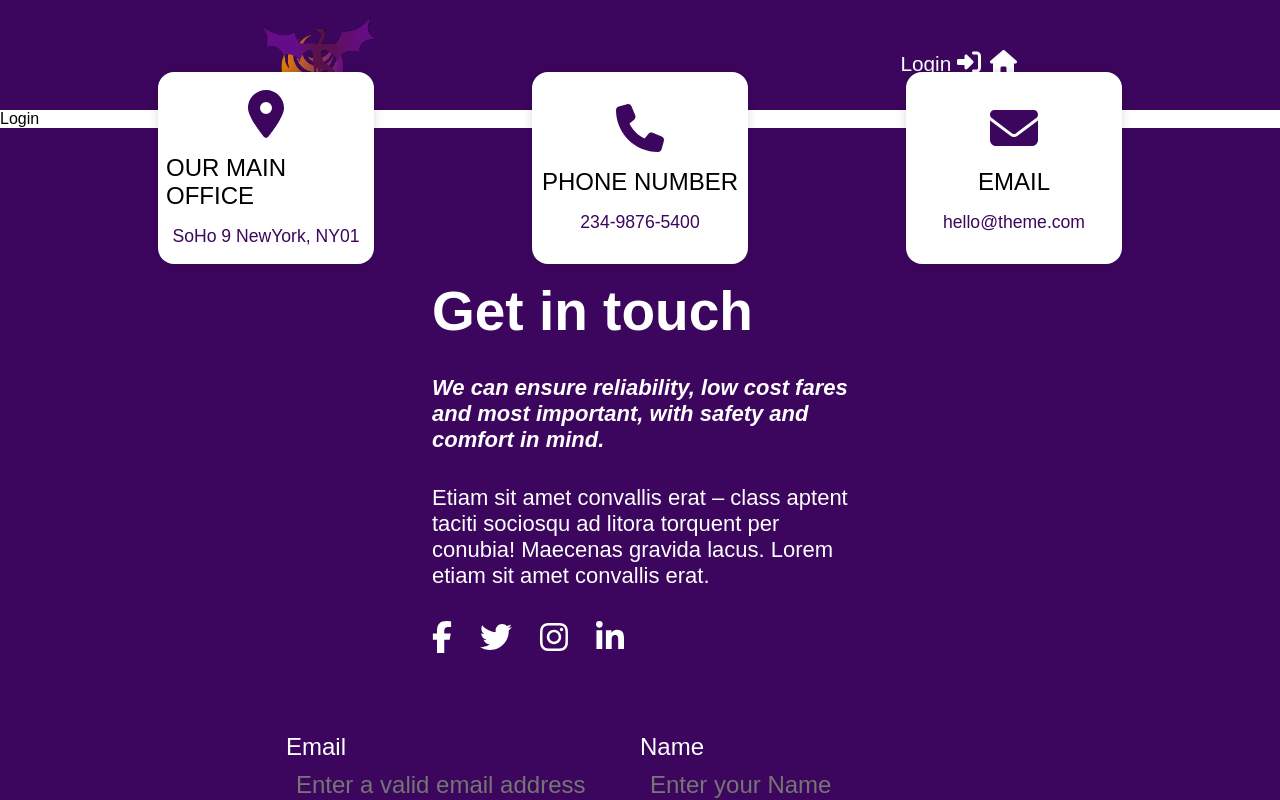
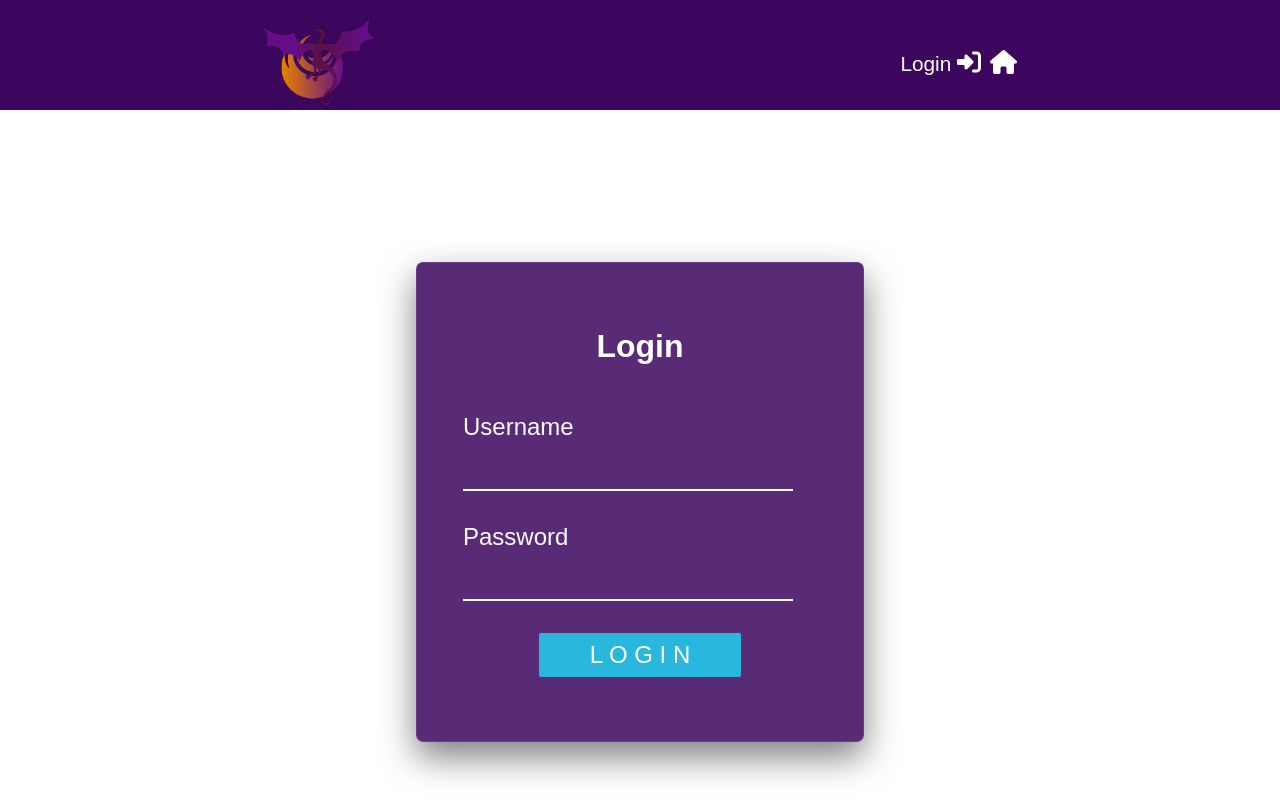
Before and after one commit to khashayaryaghma/WebSoftwareDevelopers, a React (Create React App) app in the folder client/: page /login in a window 1280 px wide. Shown: the top 800 px of the page. Built offline with nearby package versions, Linux system fonts and the light colour scheme.

Commit message:
create Login form

```diff
--- a/client/src/pages/Login/Login.js
+++ b/client/src/pages/Login/Login.js
@@ -1,8 +1,24 @@
-import React from 'react'
-
+import { StyledForm, StyledH1, StyledLogin } from "./Login.styles"
+import Input from "../../components/Input/Input"
+import Button from "../../components/Button/Button"
 function Login() {
   return (
-    <div>Login</div>
+    <StyledLogin>
+      <StyledForm>
+        <StyledH1>Login</StyledH1>
+        <Input label="Username" type="text"/>
+        <Input label="Password" type="password"/>
+          <Button
+              bgColor="#29B7DD"
+              color="white"
+              brRadius="2px"
+              pd="0.5rem 3.2rem"
+              fSize="1.5rem"
+          >
+              L O G I N
+          </Button>
+      </StyledForm>
+    </StyledLogin>
   )
 }
 
--- /dev/null
+++ b/client/src/pages/Login/Login.styles.js
@@ -0,0 +1,31 @@
+import styled from "styled-components";
+
+export const StyledLogin = styled.section`
+    min-height: 53rem;
+    padding-bottom: 5vmax;
+    display: flex;
+    justify-content: center;
+    align-items: center;
+`
+
+export const StyledForm = styled.form`
+    position: absolute;
+    z-index: 10;
+    background-color: rgba(60, 6, 94, 0.85);
+    border: 1px solid rgba(255, 255, 255, 0.1);
+    box-shadow: 0 15px 35px rgba(0, 0, 0, 0.5);
+    backdrop-filter: blur(15px);
+    color: white;
+    display: flex;
+    flex-direction: column;
+    align-items: center;
+    justify-content: center;
+    width: 28rem;
+    height: 30rem;
+    border-radius: 7px;
+`
+
+export const StyledH1 = styled.h1`
+    font-size: 2rem;
+    margin-bottom: 3rem;
+`
```
